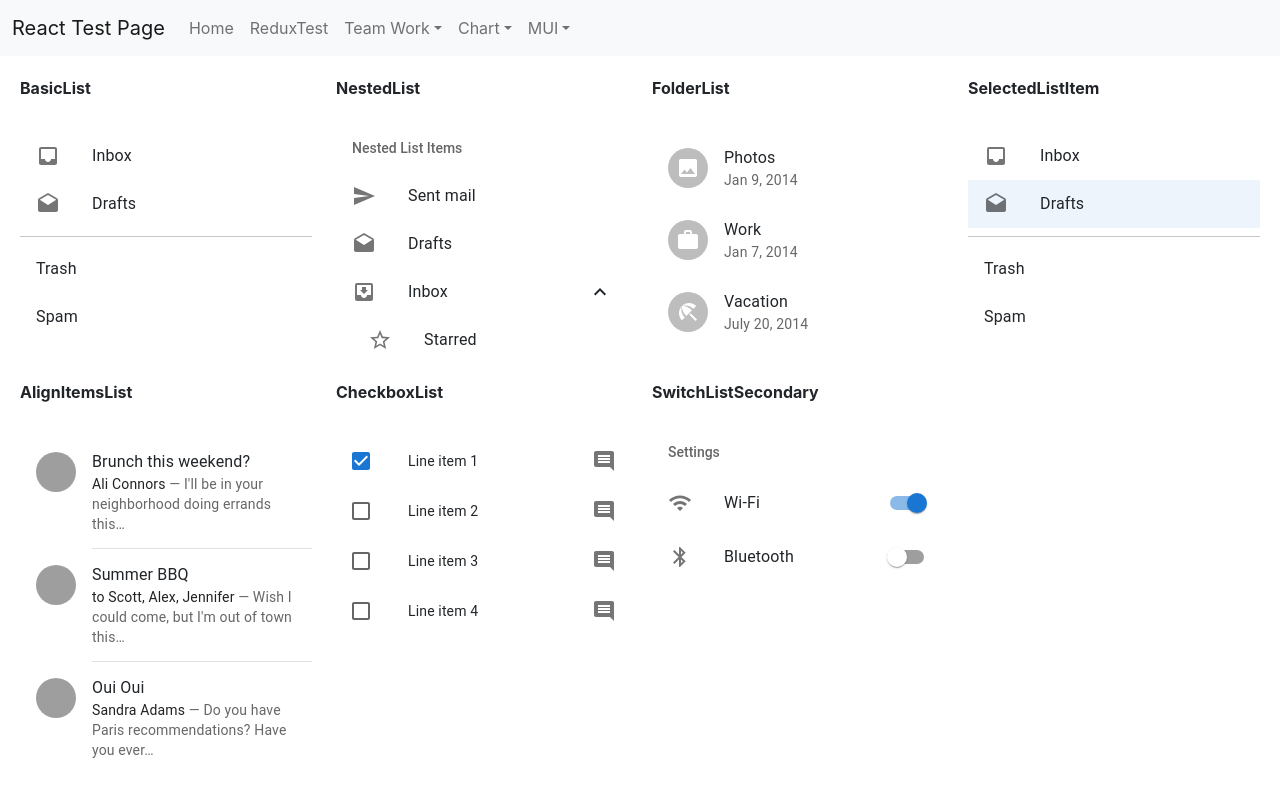
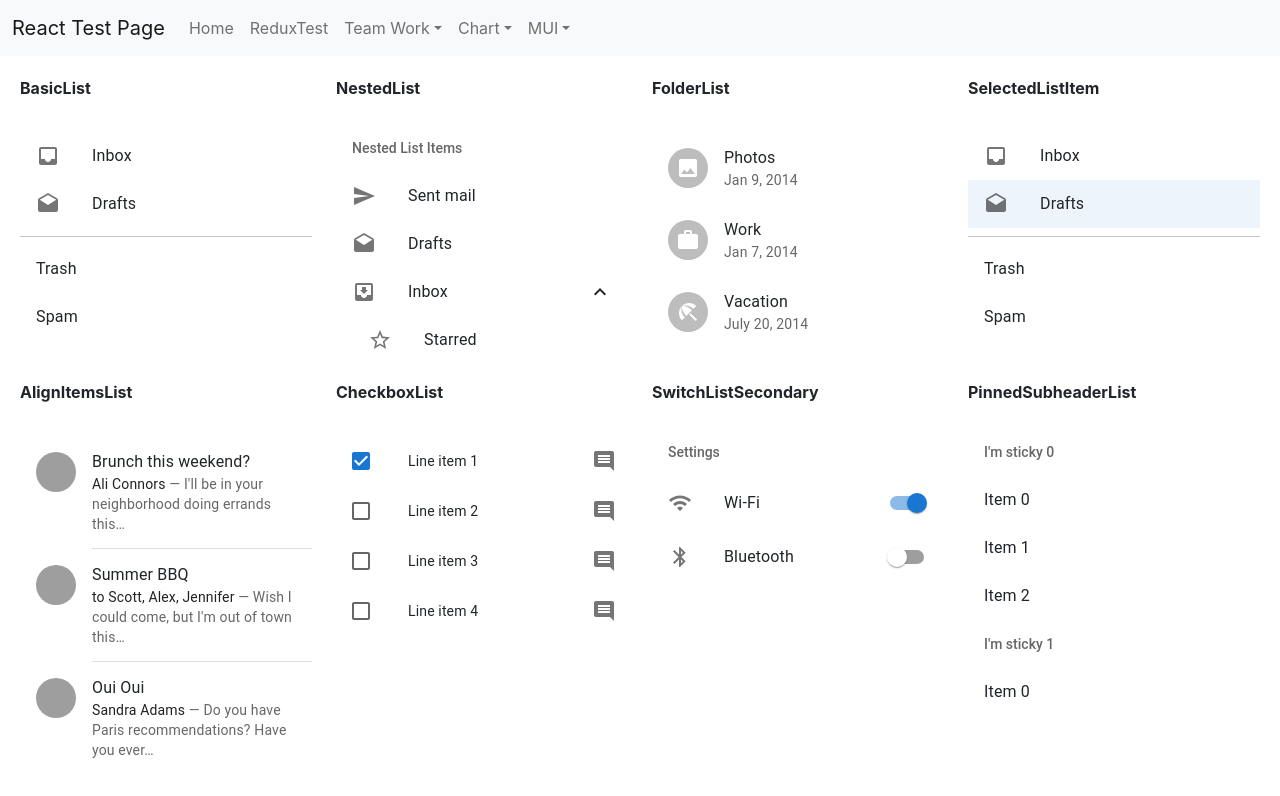
Before and after one commit to jinseok1306/React-Test, a React (Create React App) app in the folder ReactProject/client_app/: page /MUI/ListPage in a window 1280 px wide. Shown: the top 796 px of the page. Built offline with nearby package versions, Linux system fonts and the light colour scheme; grey boxes are pictures that could not be loaded.

Commit message:
MUI PinnedSubheaderList 테스트 완료

```diff
--- /dev/null
+++ b/ReactProject/client_app/src/components/List/PinnedSubheaderList.tsx
@@ -0,0 +1,35 @@
+import * as React from 'react';
+import List from '@mui/material/List';
+import ListItem from '@mui/material/ListItem';
+import ListItemText from '@mui/material/ListItemText';
+import ListSubheader from '@mui/material/ListSubheader';
+
+export default function PinnedSubheaderList() {
+  return (
+    <List
+      sx={{
+        width: '100%',
+        maxWidth: 360,
+        bgcolor: 'background.paper',
+        position: 'relative',
+        overflow: 'auto',
+        maxHeight: 300,
+        '& ul': { padding: 0 },
+      }}
+      subheader={<li />}
+    >
+      {[0, 1, 2, 3, 4].map((sectionId) => (
+        <li key={`section-${sectionId}`}>
+          <ul>
+            <ListSubheader>{`I'm sticky ${sectionId}`}</ListSubheader>
+            {[0, 1, 2].map((item) => (
+              <ListItem key={`item-${sectionId}-${item}`}>
+                <ListItemText primary={`Item ${item}`} />
+              </ListItem>
+            ))}
+          </ul>
+        </li>
+      ))}
+    </List>
+  );
+}
--- a/ReactProject/client_app/src/pages/MUI/ListPage.tsx
+++ b/ReactProject/client_app/src/pages/MUI/ListPage.tsx
@@ -8,6 +8,7 @@
 import AlignItemsList from '../../components/List/AlignItemsList';
 import CheckboxList from '../../components/List/CheckboxList';
 import SwitchListSecondary from '../../components/List/SwitchListSecondary';
+import PinnedSubheaderList from '../../components/List/PinnedSubheaderList';
 
 const ListPage = () => {
     return (
@@ -43,6 +44,10 @@
                         <b>SwitchListSecondary</b><div>&nbsp;</div>
                         <SwitchListSecondary />
                     </Grid>
+                    <Grid item xs={3}>
+                        <b>PinnedSubheaderList</b><div>&nbsp;</div>
+                        <PinnedSubheaderList />
+                    </Grid>
                 </Grid>
             </div>
         </div>
```
Also changed, not shown: 1 other file (tests, documents, lock files or other folders).
